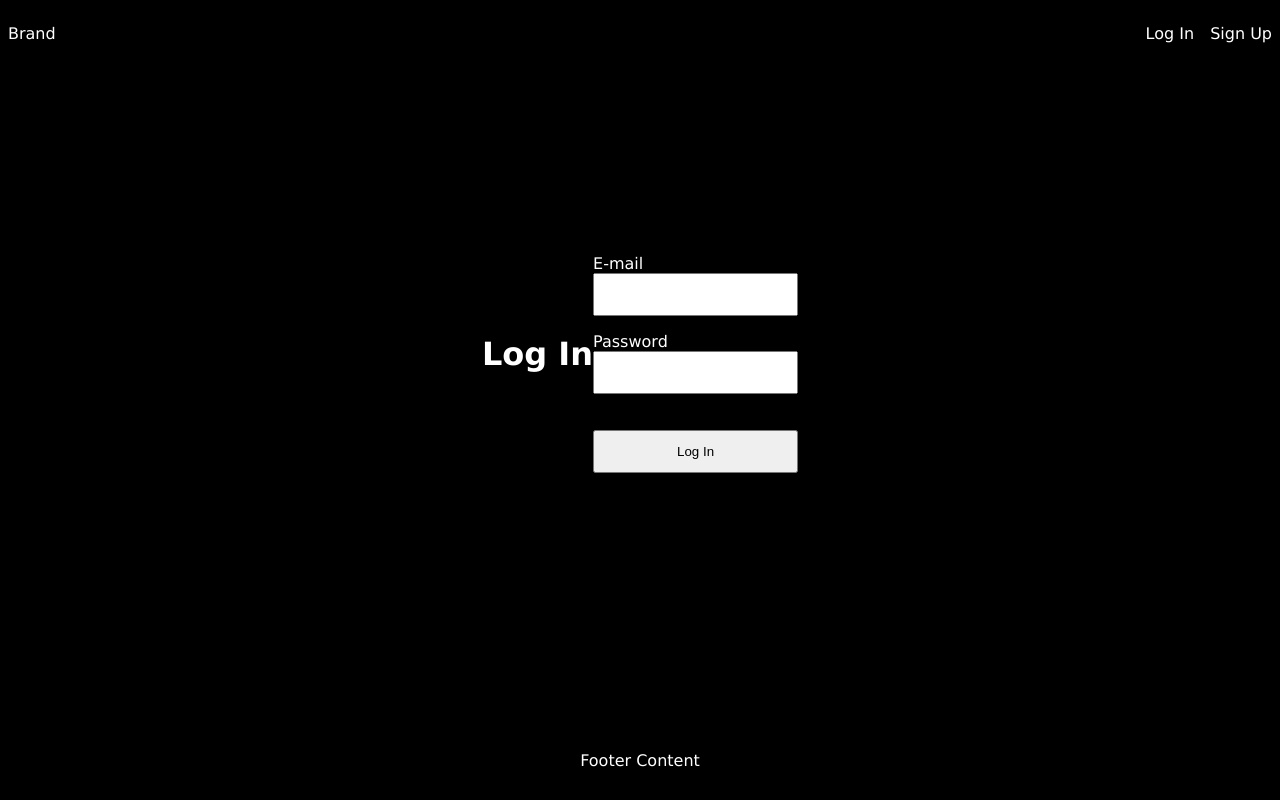
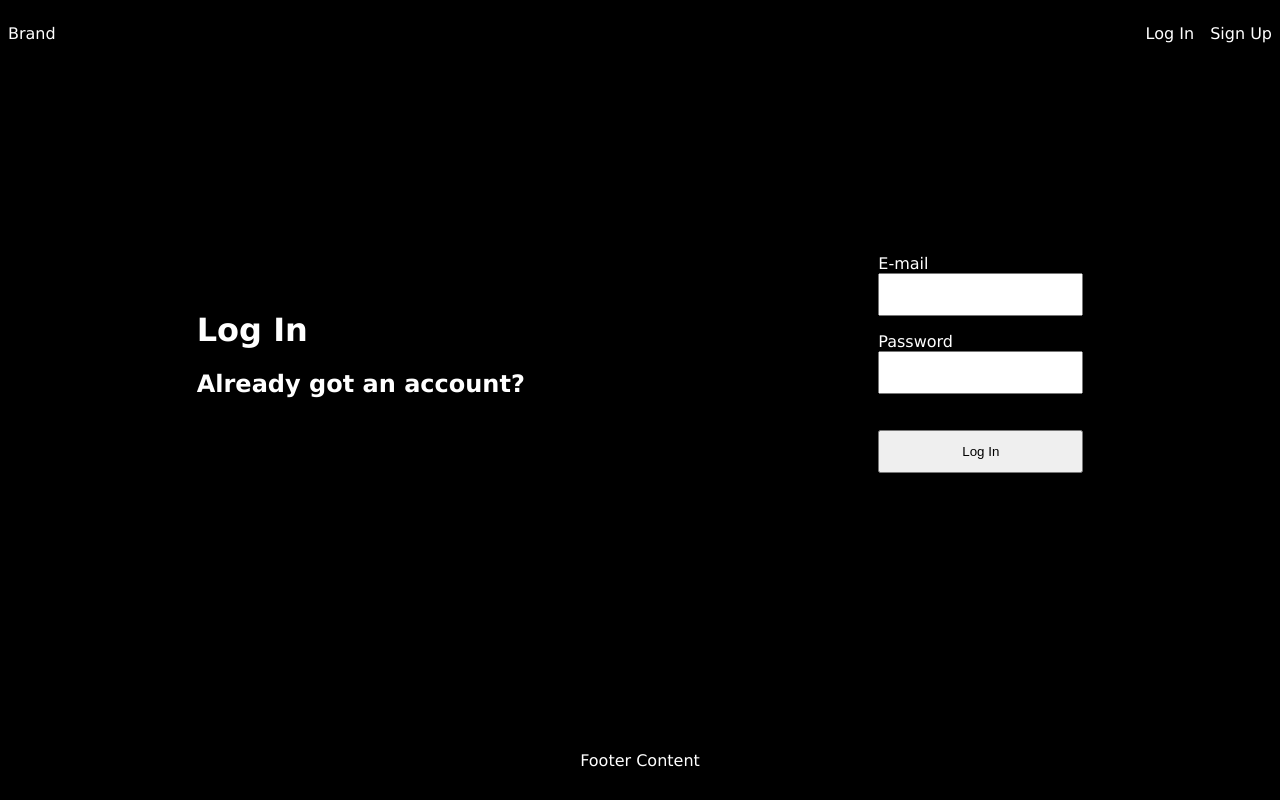
Before and after one commit to DevTomUK/TomsAppTemplate, a React (Vite) app: page /login in a window 1280 px wide. Built offline with nearby package versions, Linux system fonts and the light colour scheme; no server answers.

Commit message:
log in sign up different

```diff
--- a/src/App.css
+++ b/src/App.css
@@ -35,7 +35,8 @@
   flex-grow: 1;
   display: flex;
   align-items: center;
-  justify-content: center;
+  justify-content: space-around;
+  width: 100%;
   margin-bottom: 10vh;
 }
 
--- a/src/routes/LogInRoute.jsx
+++ b/src/routes/LogInRoute.jsx
@@ -4,7 +4,11 @@ import LogInForm from '../components/LogInForm';
 export default function LogInRoute() {
   return (
     <div className='center-form'>
-      <h1>Log In</h1>
+      <div>
+        <h1>Log In</h1>
+        <h2>Already got an account?</h2>
+      </div>
+
       <LogInForm />
     </div>
   );
```
